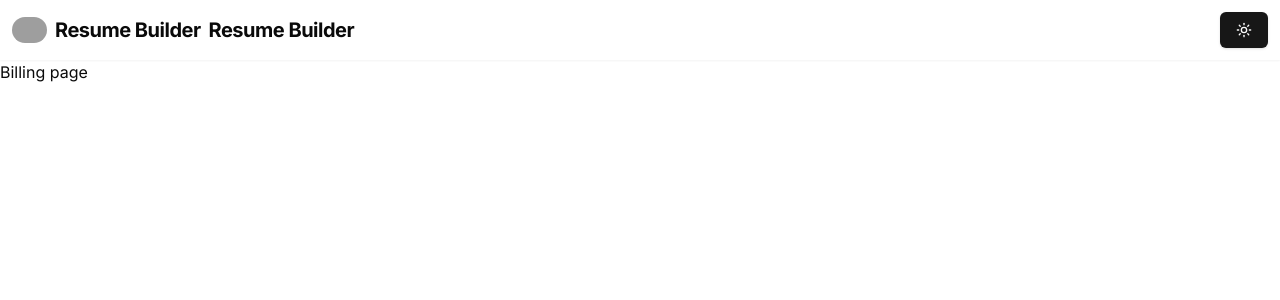
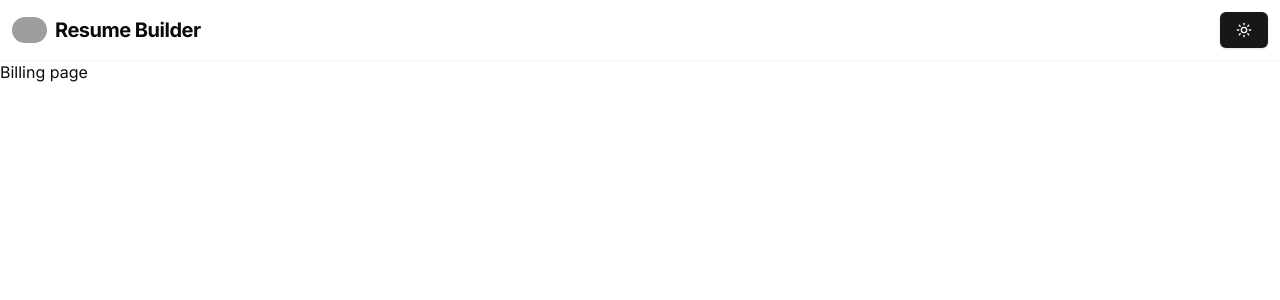
Before and after one commit to AbdullahSharif/resume-builder, a Next.js app: page /billing in a window 1280 px wide. Shown: the top 300 px of the page. Built offline with nearby package versions, Linux system fonts and the light colour scheme; grey boxes are pictures that could not be loaded.

Commit message:
updated the code to test

```diff
--- a/src/app/(main)/editor/ColorPicker.tsx
+++ b/src/app/(main)/editor/ColorPicker.tsx
@@ -28,6 +28,24 @@ export default function ColorPicker({ color, onChange }: ColorPcikerProps) {
           <PaletteIcon className="size-5" />
         </Button>
 
+        <Button
+          variant={"outline"}
+          size={"icon"}
+          title="Change resume color"
+          onClick={() => setShowPopOver(true)}
+        >
+          <PaletteIcon className="size-5" />
+        </Button>
+
+        <Button
+          variant={"outline"}
+          size={"icon"}
+          title="Change resume color"
+          onClick={() => setShowPopOver(true)}
+        >
+          <PaletteIcon className="size-5" />
+        </Button>
+
       </PopoverTrigger>
       <PopoverContent
         className="border-none bg-transparent shadow-none"
--- a/src/app/(main)/navbar.tsx
+++ b/src/app/(main)/navbar.tsx
@@ -20,9 +20,6 @@ export default function Navbar() {
             height={35}
             className="rounded-full"
           />
-          <span className="text-xl font-bold tracking-tight">
-            Resume Builder
-          </span>
           <span className="text-xl font-bold tracking-tight">
             Resume Builder
           </span>
```
